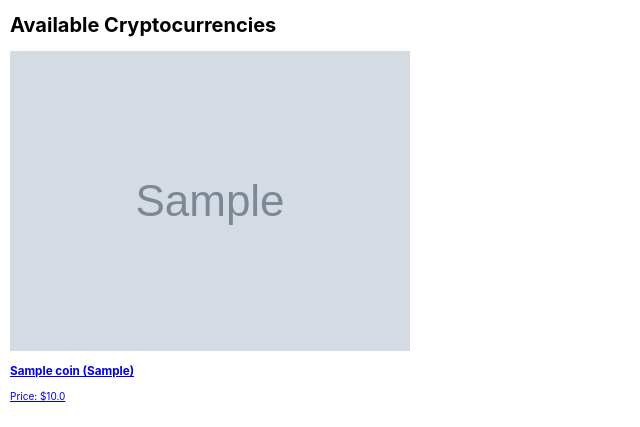
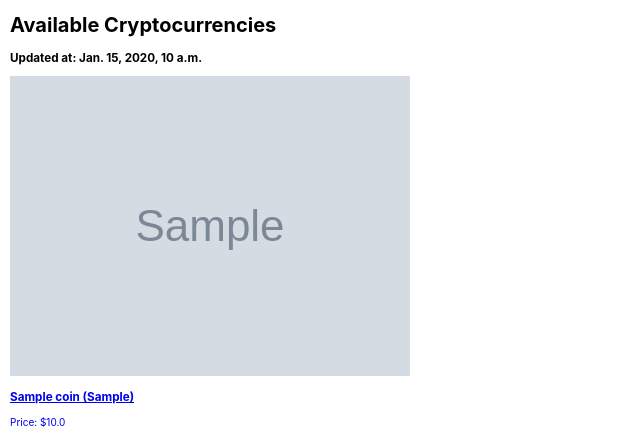
Before and after one commit to ian-ruiz21/CoinWatch, a Django app: page /coins/ in a window 1280 px wide. Shown: the part 55-482 px from the top of the page, without its empty margins (0-640 px from the left). Run offline with Django 5.2, Linux system fonts and the light colour scheme; tables that the repository leaves empty hold one stand-in row (values such as "Sample post"); grey boxes marked "Sample" are stand-in pictures; a database or web service that is not in the repository returns one stand-in record (values such as "Sample title"); data that the repository does not hold is empty.

Commit message:
Refactor fetch_coin_info function

```diff
--- a/main_app/templates/coins/index.html
+++ b/main_app/templates/coins/index.html
@@ -4,6 +4,7 @@
 
 <div class="coin-container">
   <h1>Available Cryptocurrencies</h1>
+  <h3>Updated at: {{coins.0.updated_at}}</h3>
   <div class="coin-list">
     {% for coin in coins %}
     <div class="coin-item">
--- a/main_app/views.py
+++ b/main_app/views.py
@@ -23,7 +23,7 @@ def about(request):
     return render(request, "about.html")
 
 
-def fetch_coin_info(add_updated_at):
+def fetch_coin_info():
     # Fetch data from CoinGecko API
     response = requests.get(API_URL)
 
@@ -41,10 +41,9 @@ def fetch_coin_info(add_updated_at):
                 "volume": coin_data["total_volume"],
                 "change": coin_data["price_change_percentage_24h"],
                 "image": coin_data["image"],
+                "updated_at": curr_time
             }
 
-            if add_updated_at:
-                api_coin_data["updated_at"] = curr_time
             # Append each coin's data to the coins list
             coins.append(api_coin_data)
         return coins
@@ -58,7 +57,8 @@ def coin_index(request):
     coins = Coin.objects.all().order_by("-market_cap")
     if len(coins) and coins[0].updated_at < timezone.now() - timezone.timedelta(minutes=API_FETCH_FREQ):
         print("Updating coins")
-        coin_data = fetch_coin_info(False)
+        coin_data = fetch_coin_info()
+        curr_time = timezone.now()
         for coin in coins:
             for data in coin_data:
                 if coin.symbol == data["symbol"]:
@@ -66,10 +66,11 @@ def coin_index(request):
                     coin.market_cap = data["market_cap"]
                     coin.volume = data["volume"]
                     coin.change = data["change"]
-        Coin.objects.bulk_update(coins, ["price", "market_cap", "volume", "change"])
+                    coin.updated_at = curr_time
+        Coin.objects.bulk_update(coins, ["price", "market_cap", "volume", "change", "updated_at"])
 
     elif not len(coins):
-        coin_data = fetch_coin_info(True)
+        coin_data = fetch_coin_info()
         # Save the data to the database
         coin_objects = [Coin(**data) for data in coin_data]
         coins = Coin.objects.bulk_create(coin_objects)
```
